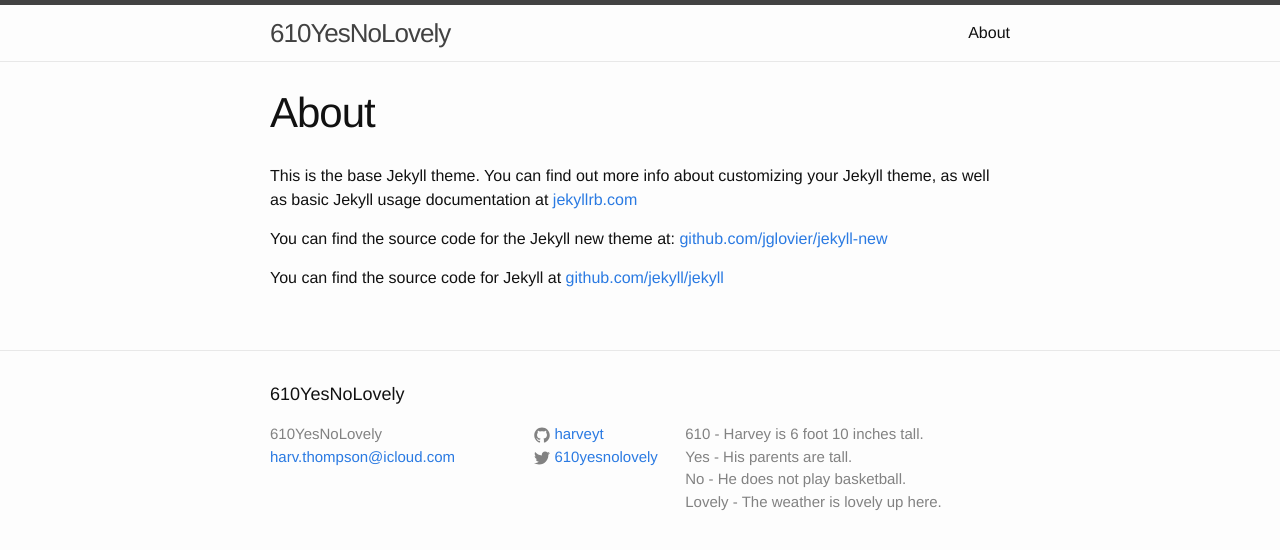
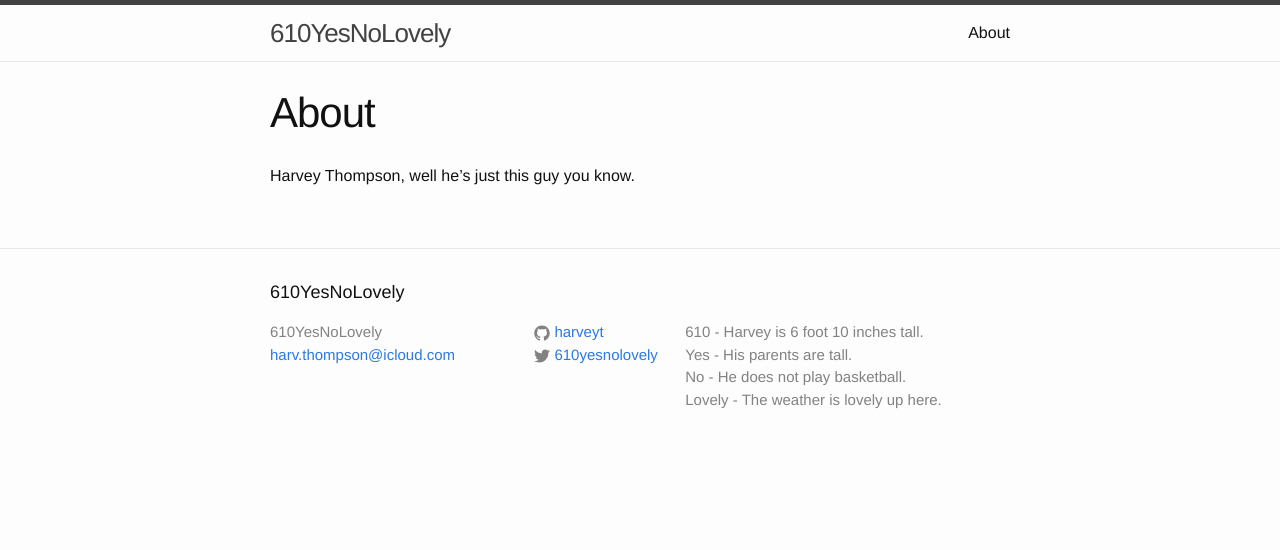
Before and after one commit to harveyt/harveyt.github.io, a Jekyll site: the page built from about.md, in a window 1280 px wide. Shown: the top 550 px of the page. Built offline with Jekyll 4.4.1, drawn with Linux system fonts in a browser that asks for light colours.

Commit message:
Temporary about and first post. Mostly a test.

```diff
--- a/about.md
+++ b/about.md
@@ -4,8 +4,4 @@ title: About
 permalink: /about/
 ---
 
-This is the base Jekyll theme. You can find out more info about customizing your Jekyll theme, as well as basic Jekyll usage documentation at [jekyllrb.com](http://jekyllrb.com/)
-
-You can find the source code for the Jekyll new theme at: [github.com/jglovier/jekyll-new](https://github.com/jglovier/jekyll-new)
-
-You can find the source code for Jekyll at [github.com/jekyll/jekyll](https://github.com/jekyll/jekyll)
+Harvey Thompson, well he's just this guy you know.
```
Also changed, not shown: _posts/2014-12-29-setting-up-a-free-blog.markdown (added, +10 -0 lines), _posts/2014-12-29-welcome-to-jekyll.markdown (deleted, +0 -25 lines).
